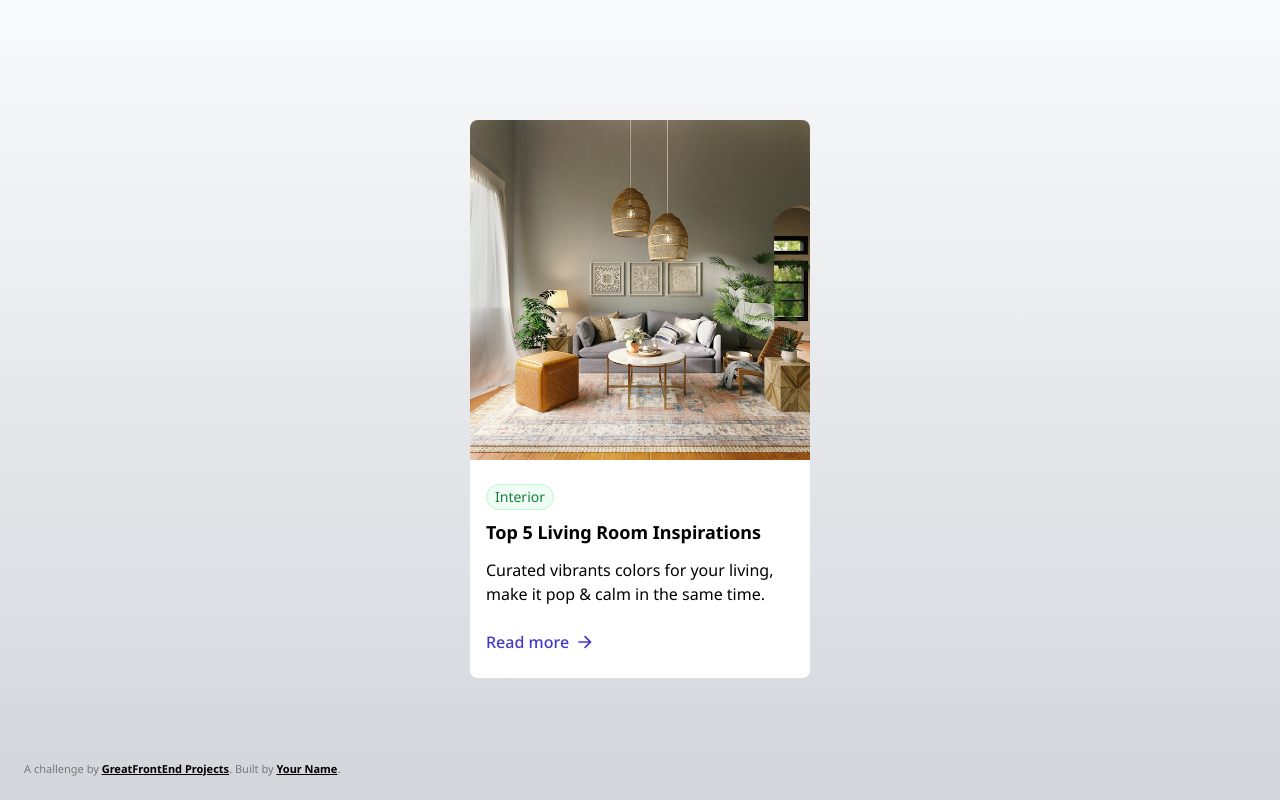
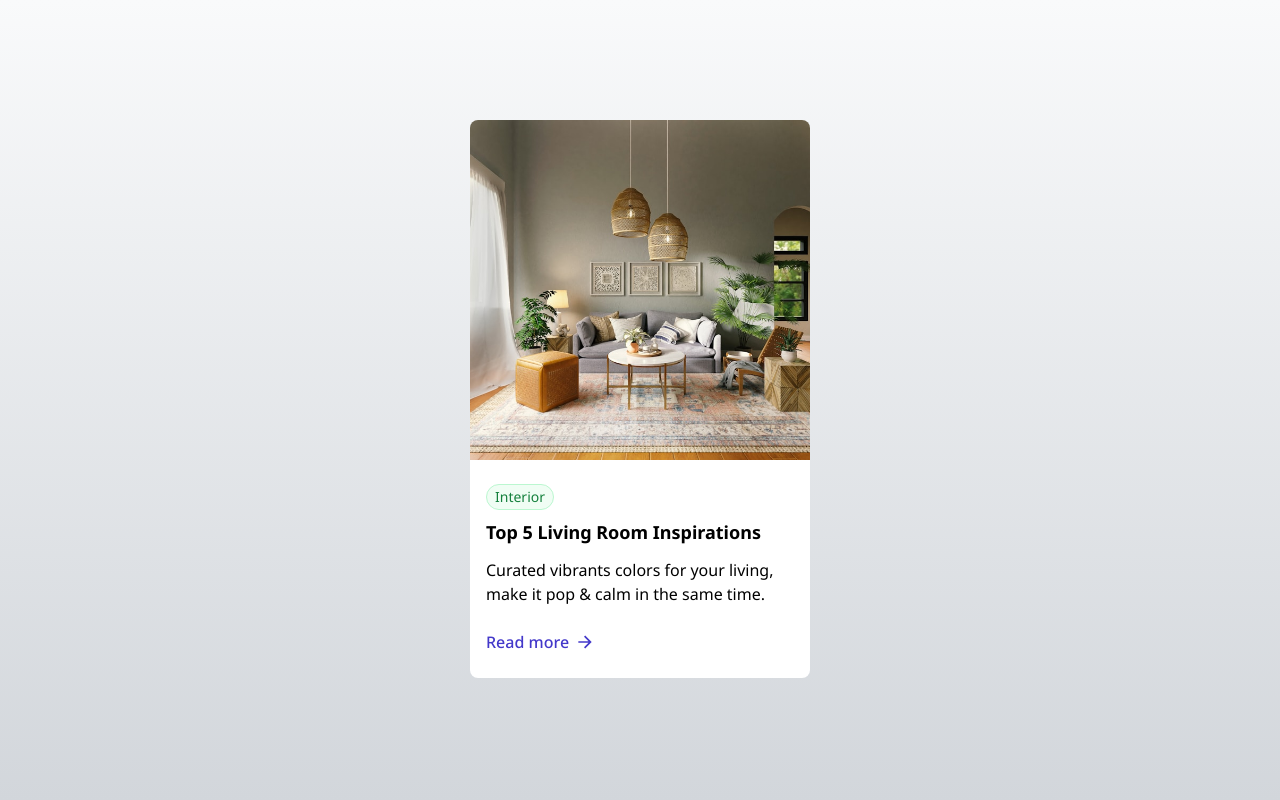
Before and after one commit to anabeen2/blog-card, a plain HTML site: page index.html in a window 1280 px wide. Drawn offline with Linux system fonts and the light colour scheme.

Commit message:
edited some cleanup

```diff
--- a/css/style.css
+++ b/css/style.css
@@ -113,7 +113,6 @@ body {
 .blog__card__info__btn:focus{
   box-shadow:
   0px 0px 0px 4px rgba(68, 76, 231, 0.12);
-  width: auto;
 }
 
 .blog__card__info__btn:disabled{
--- a/index.html
+++ b/index.html
@@ -55,23 +55,6 @@
         </div>
       </div>
     </div>
-
-
-
-    <!-- Attribute this challenge to yourself! -->
-    <div class="credits" data-gfe-screenshot-exclude="true">
-      A challenge by
-      <a
-        href="https://www.greatfrontend.com/projects?ref=challenges"
-        target="_blank"
-        >GreatFrontEnd Projects</a
-      >. Built by
-      <a
-        href="https://www.greatfrontend.com/projects/u/username"
-        target="_blank"
-        >Your Name</a
-      >.
-    </div>
     <script src="js/index.js"></script>
   </body>
 </html>
```
